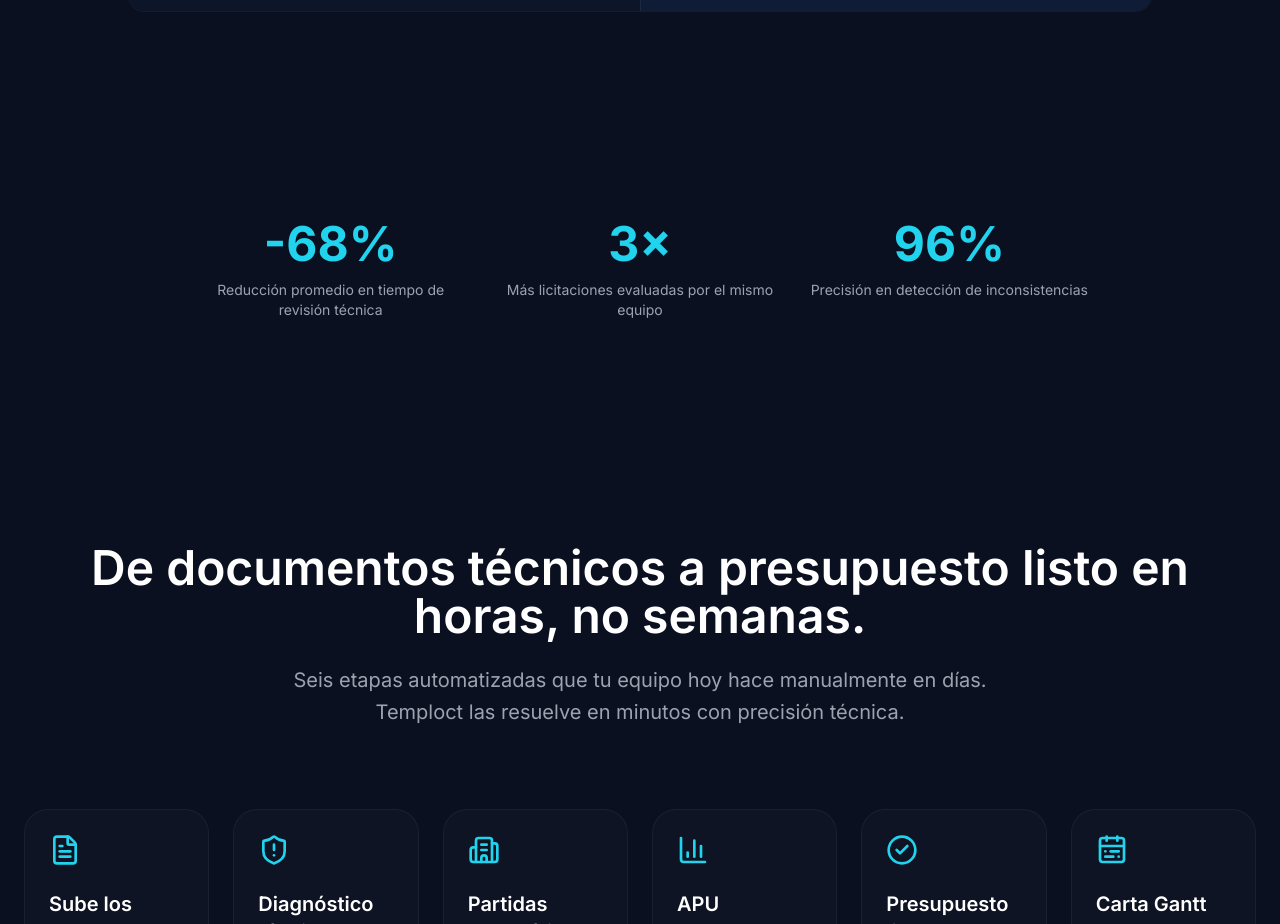
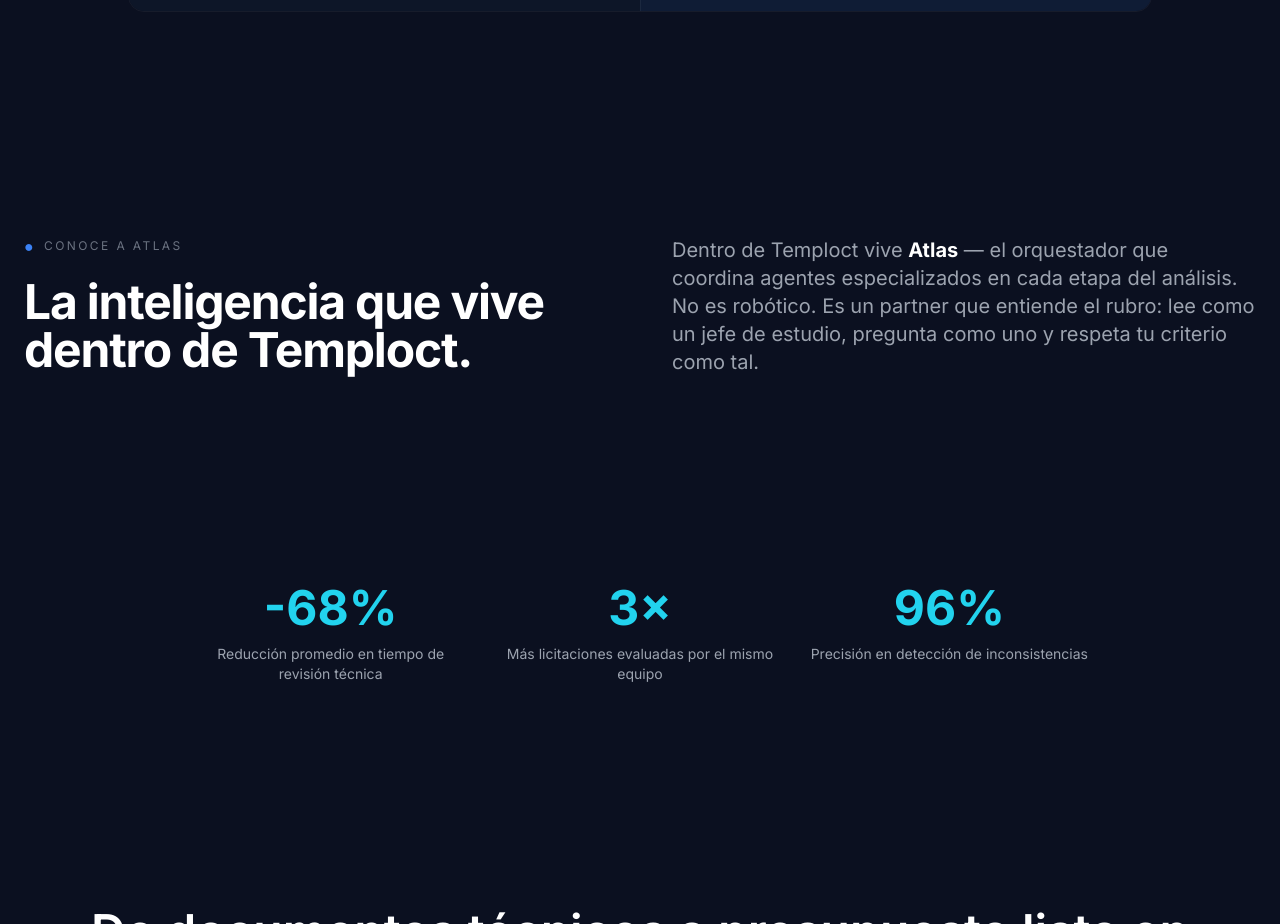
Before and after one commit to camqdesign/temploct-landing1, a React (Vite) app: page / in a window 1280 px wide. Shown: the part 3200-4124 px from the top of the page. Built offline with nearby package versions, Linux system fonts and the light colour scheme.

Commit message:
nueva seccion conoce a atlas

```diff
--- a/src/App.jsx
+++ b/src/App.jsx
@@ -316,6 +316,41 @@
                 ))}
               </ul>
             </div>
+          </motion.div>
+
+        </div>
+      </section>
+
+      {/* CONOCE A ATLAS */}
+      <section className="px-6 py-28 relative z-10">
+        <div className="max-w-7xl mx-auto grid lg:grid-cols-2 gap-16 items-center">
+
+          {/* Columna izquierda */}
+          <motion.div
+            initial={{ opacity: 0, y: 30 }}
+            whileInView={{ opacity: 1, y: 0 }}
+            transition={{ duration: 0.7 }}
+            viewport={{ once: true }}
+          >
+            <div className="flex items-center gap-2 text-xs text-gray-500 uppercase tracking-[0.2em] mb-6">
+              <span className="text-blue-500 text-base leading-none">●</span>
+              Conoce a Atlas
+            </div>
+            <h2 className="text-4xl sm:text-5xl font-bold leading-[1.1] tracking-tight text-white">
+              La inteligencia que vive dentro de Temploct.
+            </h2>
+          </motion.div>
+
+          {/* Columna derecha */}
+          <motion.div
+            initial={{ opacity: 0, y: 30 }}
+            whileInView={{ opacity: 1, y: 0 }}
+            transition={{ duration: 0.7, delay: 0.15 }}
+            viewport={{ once: true }}
+          >
+            <p className="text-gray-400 text-lg md:text-xl leading-relaxed">
+              Dentro de Temploct vive <strong className="text-white">Atlas</strong> — el orquestador que coordina agentes especializados en cada etapa del análisis. No es robótico. Es un partner que entiende el rubro: lee como un jefe de estudio, pregunta como uno y respeta tu criterio como tal.
+            </p>
           </motion.div>
 
         </div>
```
